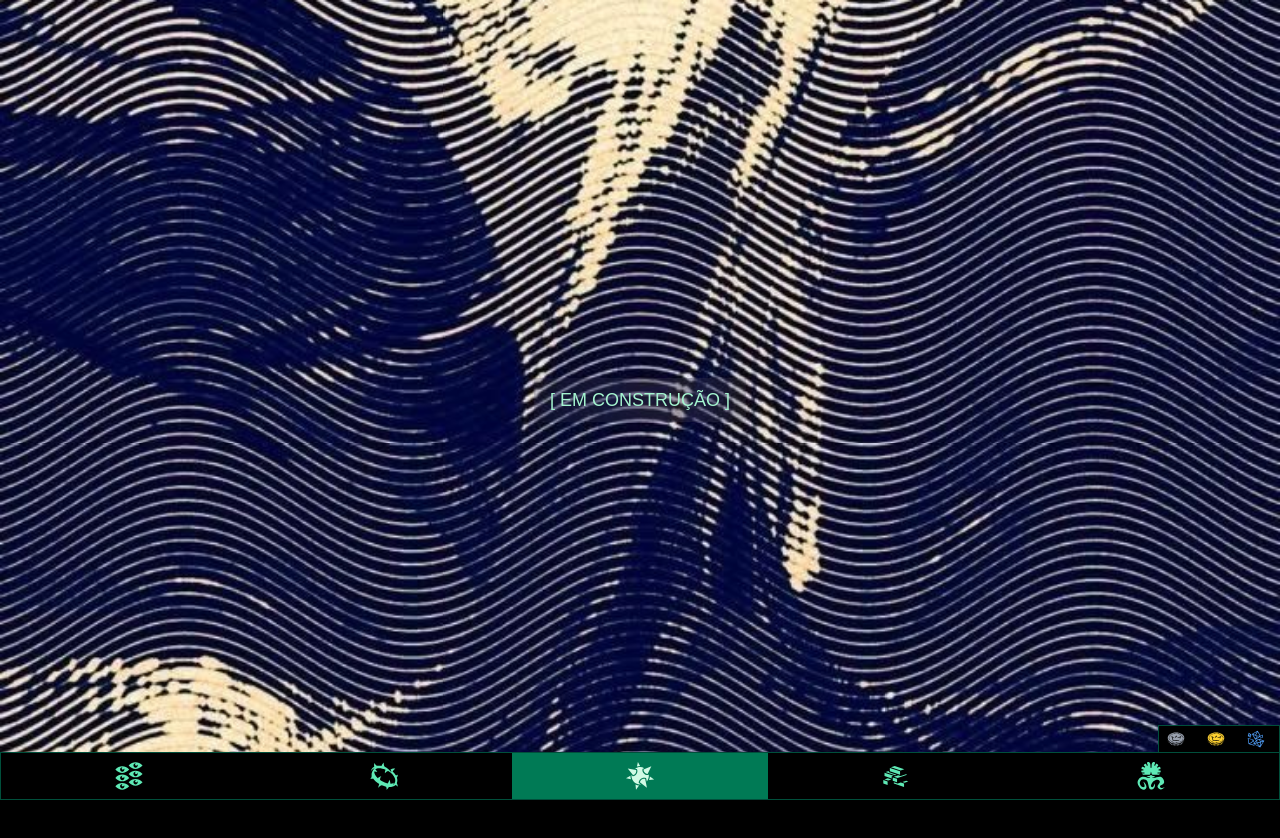
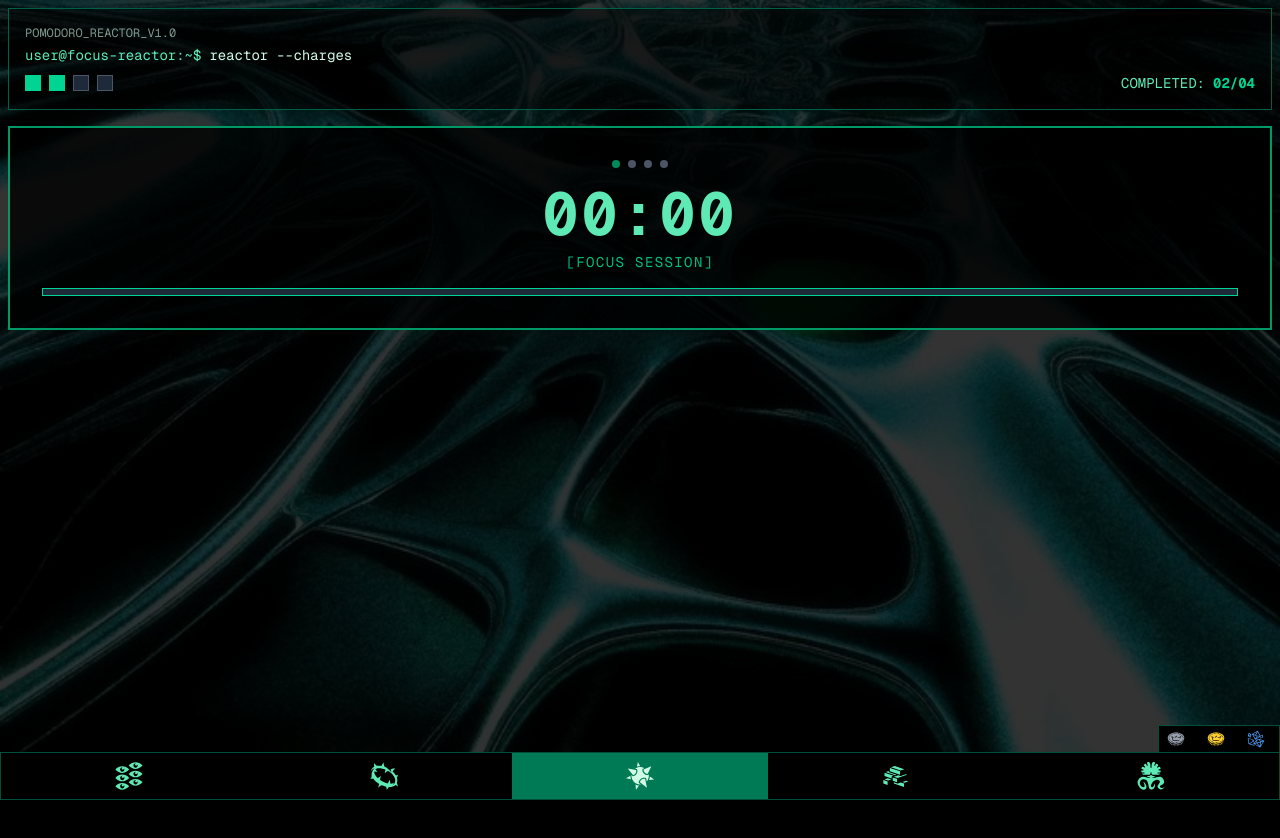
Before and after one commit to PedroVMLopes/cortex-overflow, a Next.js app: page /LegacyObjectives in a window 1280 px wide. Shown: the top 838 px of the page. After the commit the page ends 800 px from the top, so only its background shows below. Built offline with nearby package versions, Linux system fonts and the light colour scheme; no server answers; a web font is replaced by a local one.

Commit message:
feat: legacy mission page start

```diff
--- a/app/LegacyObjectives/page.tsx
+++ b/app/LegacyObjectives/page.tsx
@@ -1,12 +1,60 @@
 export default function LegacyObjectives() {
     return(
-        <div className="text-emerald-200 h-[100vh] flex items-center justify-center">
+        <div className="text-emerald-100 flex flex-col justify-center p-2 font-mono">
             <div
                 id="background"
-                className="fixed top-0 left-0 w-full h-full -z-10 bg-cover bg-center bg-no-repeat"
-                style={{ backgroundImage: "url('/backgrounds/bg5.jpg')" }}
+                className="fixed top-0 left-0 w-full h-full -z-10 bg-cover bg-center bg-no-repeat opacity-20"
+                style={{ backgroundImage: "url('/backgrounds/bg11.jpg')" }}
             />
-            <div className="backdrop-blur-2xl p-2 px-4"> [ EM CONSTRUÇÃO ] </div>
+            {/* Header Terminal */}
+            <div className="relative z-10 border border-emerald-800 bg-black/50 p-4 mb-4 w-full">
+                <div className="flex items-center mb-1">
+                    <span className="text-xs opacity-60">POMODORO_REACTOR_V1.0</span>
+                </div>
+                <div className="text-sm mb-2">
+                    <span className="text-emerald-300">user@focus-reactor:~$</span>
+                    <span className="ml-2">reactor --charges</span>
+                </div>
+
+                {/* Session Counter */}
+                <div className="flex items-center justify-between">
+                <div className="flex gap-2">
+                    {[...Array(4)].map((_, i) => (
+                    <div key={i} className={`w-4 h-4 border ${i < 2 ? 'bg-emerald-400 border-emerald-400' : 'bg-gray-800 border-gray-600'}`}></div>
+                    ))}
+                </div>
+                <div className="text-sm">
+                    <span className="text-emerald-300">COMPLETED:</span>
+                    <span className="text-emerald-400 ml-2 font-bold">02/04</span>
+                </div>
+                </div>
+            </div>
+
+            {/* Main Timer Display */}
+            <div className="relative z-10 text-center mb-4 w-full">
+                <div className="border-2 border-emerald-600 bg-black/80 p-8 relative">
+
+                    {/* LED Indicators */}
+                    <div className="flex justify-center gap-2 mb-4">
+                        <div className="w-2 h-2 bg-emerald-500 rounded-full animate-pulse shadow-lg shadow-emerald-400/50"></div>
+                        <div className="w-2 h-2 bg-gray-600 rounded-full"></div>
+                        <div className="w-2 h-2 bg-gray-600 rounded-full"></div>
+                        <div className="w-2 h-2 bg-gray-600 rounded-full"></div>
+                    </div>
+
+                    <div className="text-6xl font-bold text-emerald-300 mb-2 tracking-wider">
+                        00:00
+                    </div>
+                    <div className="text-sm text-emerald-500 uppercase tracking-widest">
+                        [FOCUS SESSION]
+                    </div>
+
+                    {/* Progress Bar */}
+                    <div className="mt-4 bg-gray-800 h-2 border border-emerald-400">
+                        <div className="bg-emerald-400 h-full w-0 transition-all duration-1000"></div>
+                    </div>
+                </div>
+            </div>
         </div>
     )
 }
```
